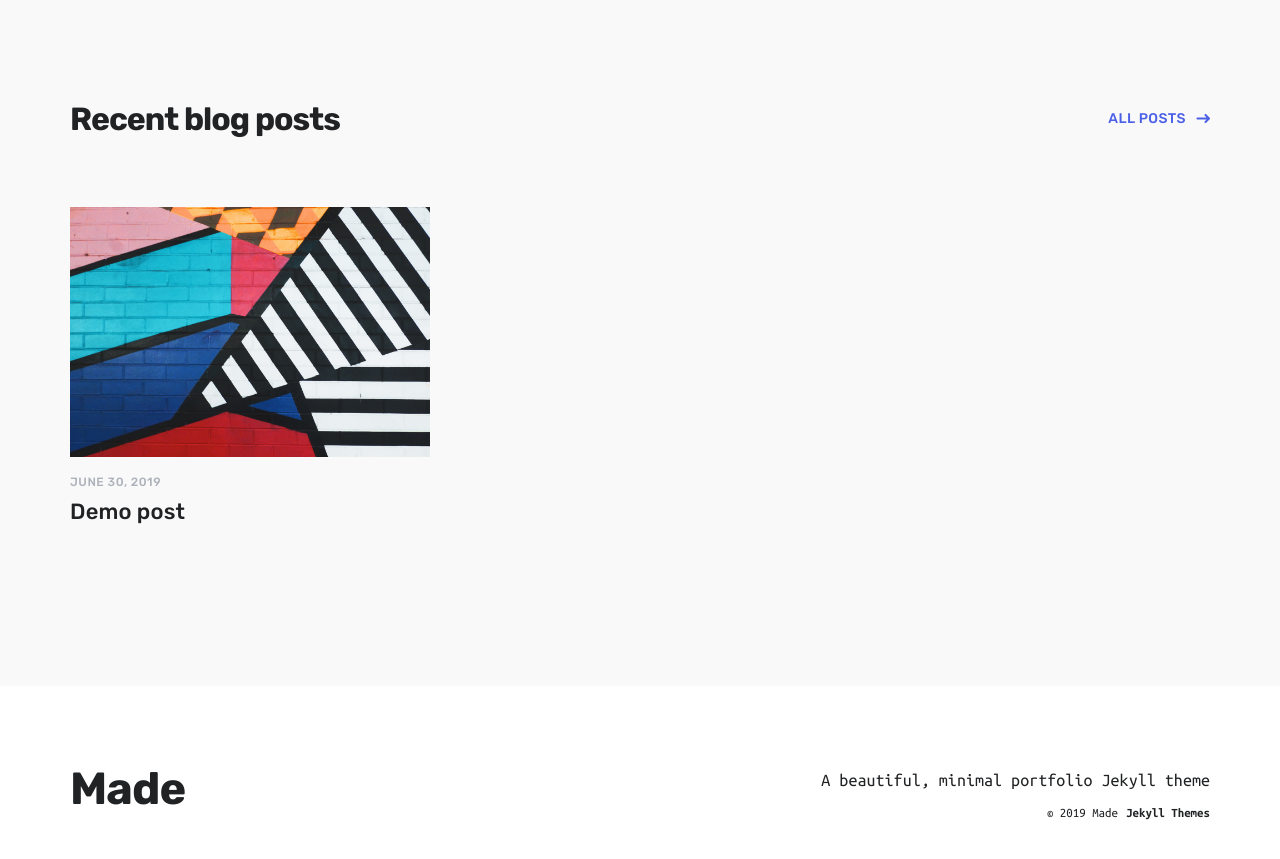
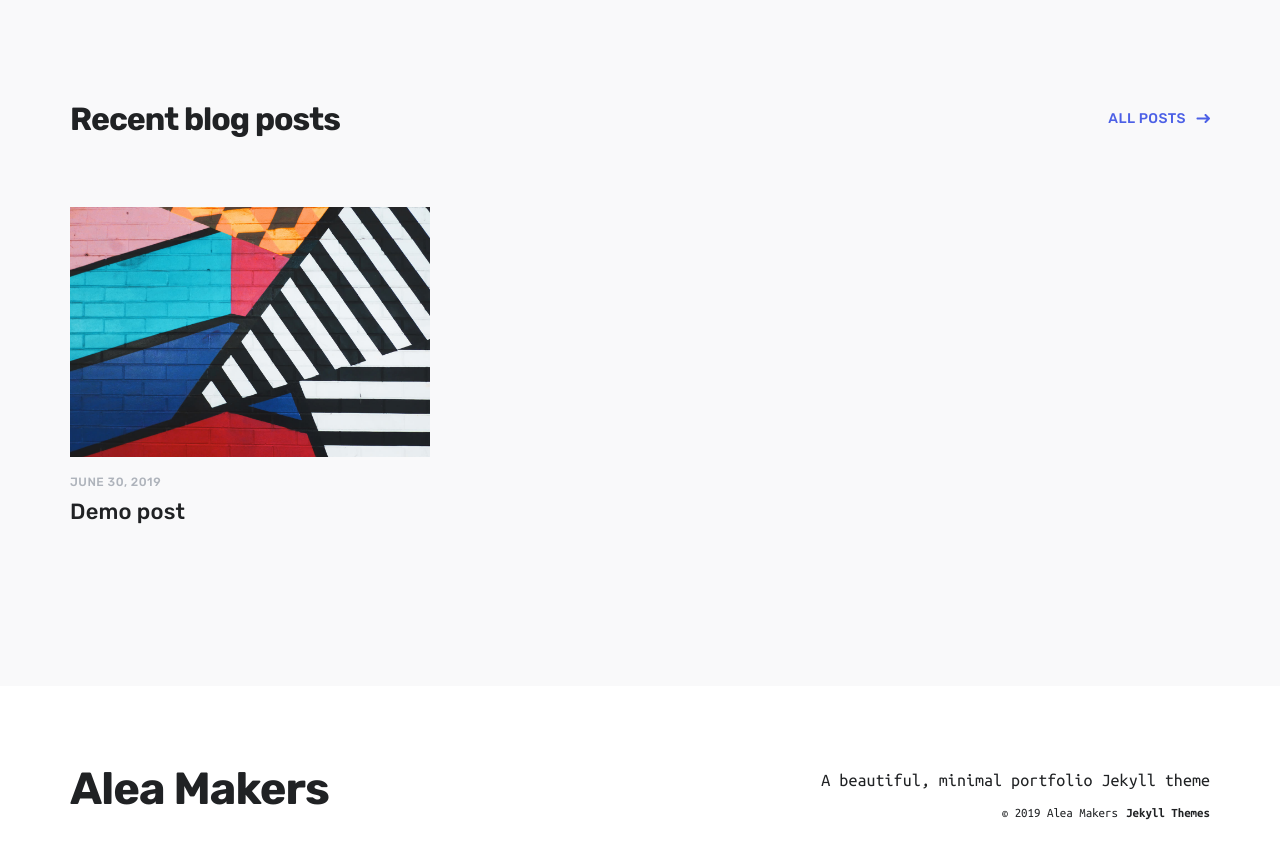
Before and after one commit to alea-git/alea-git.github.io, a Jekyll site: the page built from index.html, in a window 1280 px wide and 900 px high, scrolled down 3366 px. Shown: the top 859 px of the window. Built offline with Jekyll 4.4.1, drawn with Linux system fonts in a browser that asks for light colours; nearby versions of some CDN libraries; some of the changed lines change nothing that is shown.

Commit message:
Update from Forestry.io alea-git updated _data/settings.yml

```diff
--- a/_data/settings.yml
+++ b/_data/settings.yml
@@ -1,46 +1,40 @@
+---
 basic_settings:
-  site_title: Made
-  favicon_image: /images/favicon.png
-
+  site_title: Alea Makers
+  favicon_image: "/images/favicon.png"
 header_settings:
   logo_image:
-  logo_width: 100
-
+  logo_width: "100"
 menu_settings:
   menu_items:
-    - title: 'Projects'
-      url: '/'
-    - title: 'Blog'
-      url: '/blog/'
-
+  - title: Projects
+    url: "/"
+  - title: Blog
+    url: "/blog/"
 footer_settings:
   logo_image:
-  logo_width: 100
+  logo_width: "100"
   tagline: A beautiful, minimal portfolio Jekyll theme
-
 hero_settings:
-  background_image: /images/backgrounds/background-hero.svg
-
+  background_image: "/images/backgrounds/background-hero.svg"
 post_settings:
-  grid_spacing: 10
-
+  grid_spacing: "10"
 contact_settings:
-  email_address: 'hello@jekyllthemes.io'
-  form_action: 'https://formspree.io/hello@jekyllthemes.io'
-  confirmation_url: '/thanks'
-  email_subject: 'Contact form submission'
-  send_button_text: 'Get in Touch'
-
+  email_address: hello@jekyllthemes.io
+  form_action: https://formspree.io/hello@jekyllthemes.io
+  confirmation_url: "/thanks"
+  email_subject: Contact form submission
+  send_button_text: Get in Touch
 social_settings:
-  facebook_url: 'https://www.facebook.com/jekyllthemes/'
-  twitter_url: 'https://twitter.com/jekyllthemesio'
-  instagram_url: 'http://instagram.com'
+  facebook_url: https://www.facebook.com/jekyllthemes/
+  twitter_url: https://twitter.com/jekyllthemesio
+  instagram_url: http://instagram.com
   snapchat_url: ''
   youtube_url: ''
   google-plus_url: ''
   vimeo_url: ''
   pinterest_url: ''
-  medium_url: 'https://medium.com/'
+  medium_url: https://medium.com/
   quora_url: ''
   amazon_url: ''
   apple_url: ''
@@ -49,7 +43,7 @@
   dribbble_url: ''
   behance_url: ''
   deviantart_url: ''
-  github_url: 'https://github.com/'
+  github_url: https://github.com/
   reddit_url: ''
   flickr_url: ''
   etsy_url: ''
@@ -58,128 +52,126 @@
   spotify_url: ''
   bandcamp_url: ''
   linkedin_url: ''
-
 color_settings:
-  background_color: '#ffffff'
-  background_alt_color: '#f4f5f6'
-  text_dark_color: '#202224'
-  text_medium_color: '#6C7A89'
-  text_light_color: '#AEB3BB'
-  accent_color: '#4C60E6'
-  border_color: '#ECEDEF'
-  error_color: '#D64541'
-
+  background_color: "#ffffff"
+  background_alt_color: "#f4f5f6"
+  text_dark_color: "#202224"
+  text_medium_color: "#6C7A89"
+  text_light_color: "#AEB3BB"
+  accent_color: "#4C60E6"
+  border_color: "#ECEDEF"
+  error_color: "#D64541"
 font_settings:
-  font_embed: '<link href="https://fonts.googleapis.com/css?family=Rubik:400,500,700|Ubuntu+Mono:400,700" rel="stylesheet">'
-  title_font: 'Rubik, sans-serif'
+  font_embed: <link href="https://fonts.googleapis.com/css?family=Rubik:400,500,700|Ubuntu+Mono:400,700"
+    rel="stylesheet">
+  title_font: Rubik, sans-serif
   body_font: '"Ubuntu Mono", sans-serif'
-  regular_weight: 400
-  bold_weight: 700
+  regular_weight: "400"
+  bold_weight: "700"
   site_title:
-    small_size: 30
-    medium_size: 40
-    large_size: 45
-    weight: 700
-    letter_spacing: -0.02
+    small_size: "30"
+    medium_size: "40"
+    large_size: "45"
+    weight: "700"
+    letter_spacing: "-0.02"
   menu:
-    small_size: 30
-    medium_size: 15
-    large_size: 17
-    weight: 600
-    letter_spacing: 0
+    small_size: "30"
+    medium_size: "15"
+    large_size: "17"
+    weight: "600"
+    letter_spacing: "0"
   h1:
-    size: 64
-    size_small: 42
-    weight: 700
-    letter_spacing: -1.5
-    letter_spacing_small: -1.2
-    line_height: 72
-    line_height_small: 48
+    size: "64"
+    size_small: "42"
+    weight: "700"
+    letter_spacing: "-1.5"
+    letter_spacing_small: "-1.2"
+    line_height: "72"
+    line_height_small: "48"
   h2:
-    size: 48
-    size_small: 36
-    weight: 700
-    letter_spacing: -1.6
-    letter_spacing_small: -1.04
-    line_height: 56
-    line_height_small: 44
+    size: "48"
+    size_small: "36"
+    weight: "700"
+    letter_spacing: "-1.6"
+    letter_spacing_small: "-1.04"
+    line_height: "56"
+    line_height_small: "44"
   h3:
-    size: 40
-    size_small: 30
-    weight: 700
-    letter_spacing: -1.4
-    letter_spacing_small: -0.54
-    line_height: 48
-    line_height_small: 36
+    size: "40"
+    size_small: "30"
+    weight: "700"
+    letter_spacing: "-1.4"
+    letter_spacing_small: "-0.54"
+    line_height: "48"
+    line_height_small: "36"
   h4:
-    size: 32
-    size_small: 28
-    weight: 700
-    letter_spacing: -1
-    letter_spacing_small: -0.6
-    line_height: 36
+    size: "32"
+    size_small: "28"
+    weight: "700"
+    letter_spacing: "-1"
+    letter_spacing_small: "-0.6"
+    line_height: "36"
   h5:
-    small_size: 17
-    medium_size: 20
-    large_size: 20
-    weight: 700
-    letter_spacing: 0
-    line_height: 1.6
+    small_size: "17"
+    medium_size: "20"
+    large_size: "20"
+    weight: "700"
+    letter_spacing: "0"
+    line_height: "1.6"
   h6:
-    small_size: 17
-    medium_size: 20
-    large_size: 20
-    weight: 700
-    letter_spacing: 0
-    line_height: 1.6
+    small_size: "17"
+    medium_size: "20"
+    large_size: "20"
+    weight: "700"
+    letter_spacing: "0"
+    line_height: "1.6"
   subtitle:
-    size: 22
-    size_small: 20
-    weight_regular: 400
-    weight_heavy: 500
-    letter_spacing: 0.16
-    letter_spacing_small: 0.2
-    line_height: 32
-    line_height_small: 28
+    size: "22"
+    size_small: "20"
+    weight_regular: "400"
+    weight_heavy: "500"
+    letter_spacing: "0.16"
+    letter_spacing_small: "0.2"
+    line_height: "32"
+    line_height_small: "28"
   p:
-    size: 18
-    size_small: 17
-    weight: 400
-    letter_spacing: 0.04
-    letter_spacing_small: 0
-    line_height: 28
+    size: "18"
+    size_small: "17"
+    weight: "400"
+    letter_spacing: "0.04"
+    letter_spacing_small: "0"
+    line_height: "28"
   p_small:
-    size: 16
-    size_small: 15
-    weight: 400
-    letter_spacing: 0
-    line_height: 24
+    size: "16"
+    size_small: "15"
+    weight: "400"
+    letter_spacing: "0"
+    line_height: "24"
   label:
-    size: 14
-    small_size: 12
-    weight: 500
-    letter_spacing: 0.8
-    small_letter_spacing: 0.5
-    line_height: 16
+    size: "14"
+    small_size: "12"
+    weight: "500"
+    letter_spacing: "0.8"
+    small_letter_spacing: "0.5"
+    line_height: "16"
   footnote:
-    size: 13
-    weight: 400
-    letter_spacing: -0.04
-    line_height: 12
+    size: "13"
+    weight: "400"
+    letter_spacing: "-0.04"
+    line_height: "12"
   blockquote:
-    small_size: 22
-    medium_size: 30
-    large_size: 38
-    weight: 500
-    letter_spacing: -0.02
-    line_height: 1.6
+    small_size: "22"
+    medium_size: "30"
+    large_size: "38"
+    weight: "500"
+    letter_spacing: "-0.02"
+    line_height: "1.6"
   buttons:
-    weight: 500
-    letter_spacing: 0.4
-
+    weight: "500"
+    letter_spacing: "0.4"
 advanced_settings:
   ajax_loading: true
-  analytics_code: ""
-  custom_styles: ""
-  header_js: ""
-  footer_js: ""
+  analytics_code: ''
+  custom_styles: ''
+  header_js: ''
+  footer_js: ''
```
